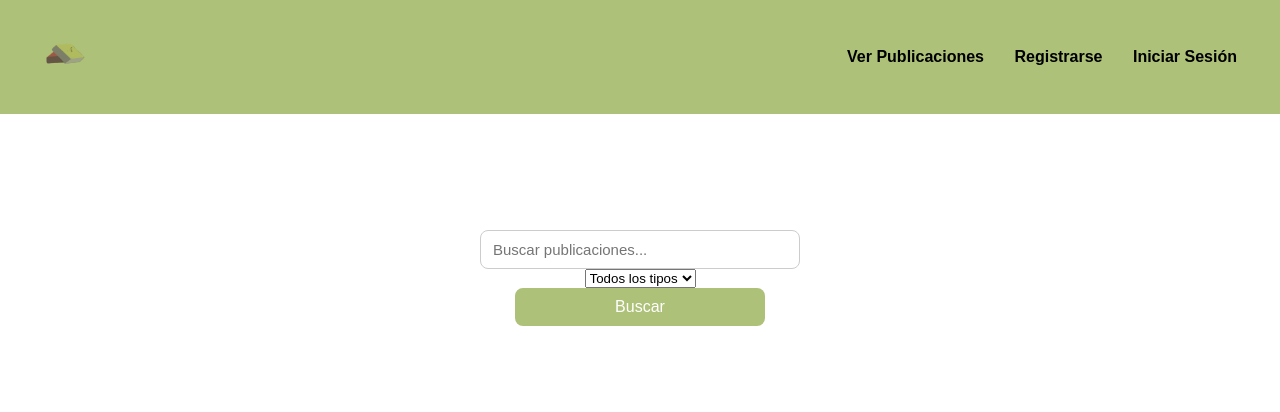
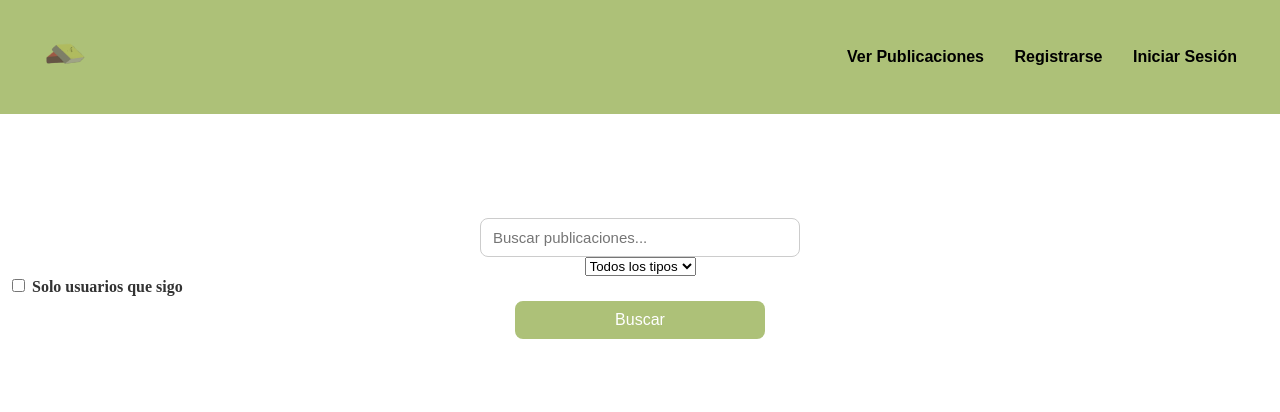
Before and after one commit to chicharron1/bookity-proyecto-inicial, a Django app: page /publicaciones/ in a window 1280 px wide; the page is wider, and only the part inside the window is pictured. Shown: the top 412 px of that part. Run offline with Django 5.2, Linux system fonts and the light colour scheme; tables that the repository leaves empty hold one stand-in row (values such as "Sample post"); some web fonts are replaced.

Commit message:
Filtro por solo usuarios seguidos en publicaciones

```diff
--- a/bookity/BookityApp/templates/BookityApp/publicaciones.html
+++ b/bookity/BookityApp/templates/BookityApp/publicaciones.html
@@ -15,6 +15,10 @@
           <option value="Intercambios">Intercambios</option>
           <option value="Donaciones">Donaciones</option>
       </select>
+      <label>
+        <input type="checkbox" name="filtro-seguidos" value="1" {% if request.GET.solo_seguidos %}checked{% endif %}>
+        Solo usuarios que sigo
+      </label>
       <button type="submit">Buscar</button>
   </form>
 </div>
@@ -36,6 +40,7 @@
               <h2>{{ publicacion.titulo }}</h2>
               <p><strong>Autor:</strong> {{ publicacion.user.username }}</p>
               <p>{{ publicacion.descripcion|truncatechars:30 }}</p>
+              <p><strong>Tipo:</strong> {{ publicacion.tipo }}</p>
               <p><em>Publicado el {{ publicacion.fecha_publicacion|date:"d/m/Y H:i" }}</em></p>
               <div>
                 <a href="{% url 'detalle' publicacion.id %}">Ver más información</a>
--- a/bookity/BookityApp/views.py
+++ b/bookity/BookityApp/views.py
@@ -76,11 +76,18 @@ def publicar(request):
 def publicaciones(request):
     publicaciones = Publicacion.objects.filter(estado='Disponible').order_by('-fecha_publicacion')
     query = request.GET.get('q')
+    filtro_seguidos = request.GET.get('filtro-seguidos')
     tipo_filtro = request.GET.get('tipo_filtro')
+
     if tipo_filtro == 'Intercambios':
         publicaciones = publicaciones.filter(tipo='Intercambio')
     elif tipo_filtro == 'Donaciones':
         publicaciones = publicaciones.filter(tipo='Donación')
+
+    if filtro_seguidos and request.user.is_authenticated:
+        perfil_usuario = Perfil.objects.get(user=request.user)
+        usuarios_seguidos = perfil_usuario.usuarios_seguidos.all()
+        publicaciones = publicaciones.filter(user__in=[perfil.user for perfil in usuarios_seguidos])
 
     if query:
         publicaciones = publicaciones.filter(
```
